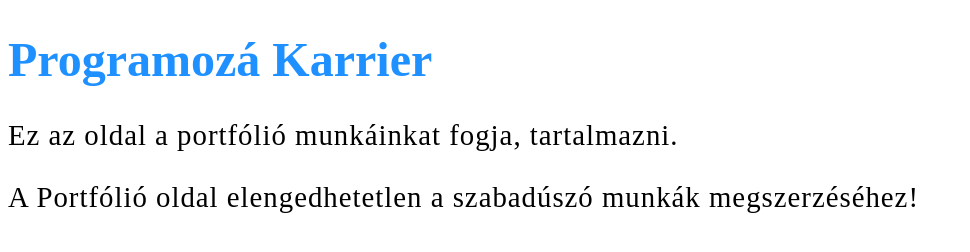
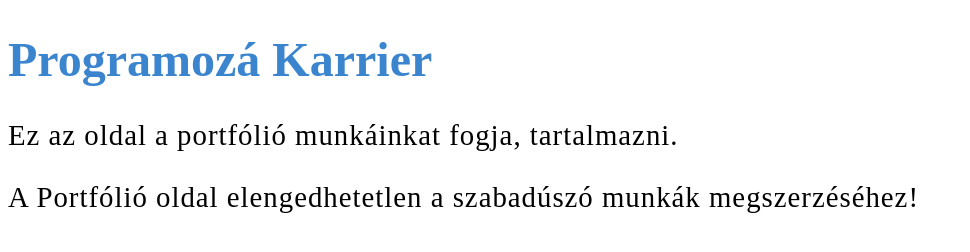
Before and after one commit to zoltansw/portfolio-oldal, a plain HTML site: page index.html in a window 1280 px wide. Shown: the whole page, without its empty margins (0-970 px from the left). Drawn offline with Linux system fonts and the light colour scheme.

Commit message:
h1 szín megváltoztatása

```diff
--- a/css/styles.css
+++ b/css/styles.css
@@ -1,5 +1,5 @@
 html {font: 10px;}
-h1 {color: dodgerblue;
+h1 {color: rgba(33, 116, 199, 0.882);
     font-size: 48px;}
 p {font-size: 1.8rem;
 letter-spacing: 1px;}
```
